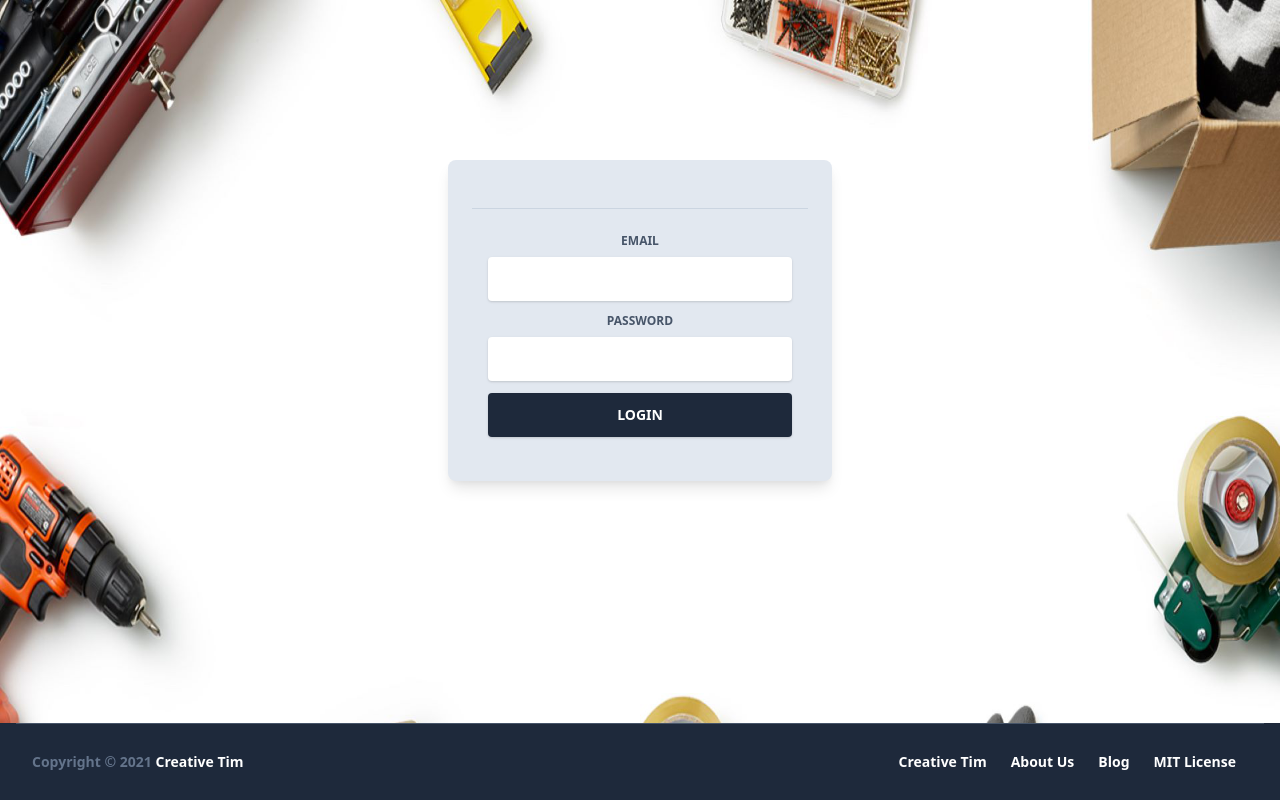
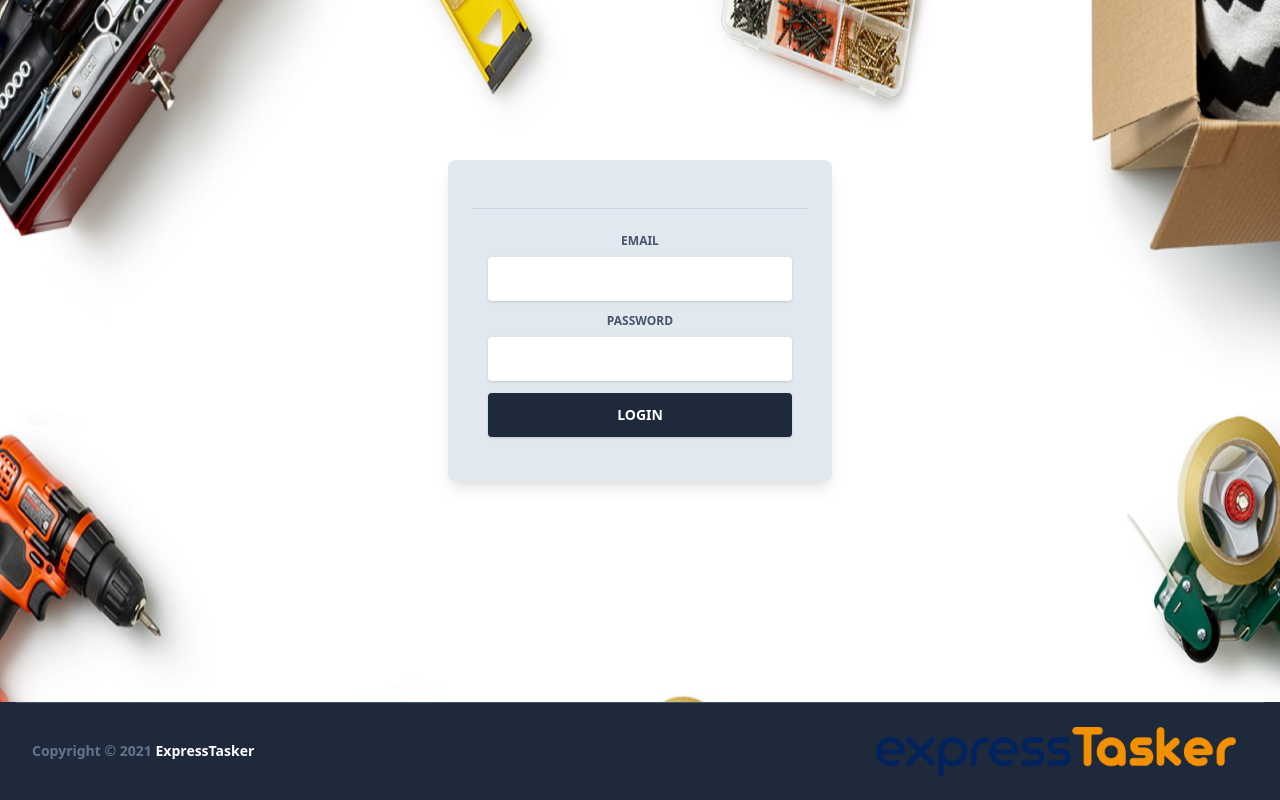
Before and after one commit to Hithru/ExpressTaskerAdmin, a React (Create React App) app in the folder express-tasker-admin/: page / in a window 1280 px wide. Built offline with nearby package versions, Linux system fonts and the light colour scheme.

Commit message:
Change Footer

```diff
--- a/express-tasker-admin/src/component/Footer/Footer.js
+++ b/express-tasker-admin/src/component/Footer/Footer.js
@@ -1,5 +1,5 @@
 import React from "react";
-
+import expressTaskerLogo from "./ExpressTaskerLogo.png";
 export default function FooterSmall(props) {
   return (
     <>
@@ -17,45 +17,21 @@ export default function FooterSmall(props) {
               <div className="text-sm text-blueGray-500 font-semibold py-1 text-center md:text-left">
                 Copyright © {new Date().getFullYear()}{" "}
                 <a
-                  href="https://www.creative-tim.com?ref=nr-footer-small"
+                  href="#"
                   className="text-white hover:text-blueGray-300 text-sm font-semibold py-1"
                 >
-                  Creative Tim
+                  ExpressTasker
                 </a>
               </div>
             </div>
-            <div className="w-full md:w-8/12 px-4">
+            <div className="w-full md:w-4/12 px-4">
               <ul className="flex flex-wrap list-none md:justify-end  justify-center">
                 <li>
                   <a
-                    href="https://www.creative-tim.com?ref=nr-footer-small"
-                    className="text-white hover:text-blueGray-300 text-sm font-semibold block py-1 px-3"
+                    href="#"
+                    className="text-white hover:text-blueGray-300 text-sm font-semibold block py-0 px-3"
                   >
-                    Creative Tim
-                  </a>
-                </li>
-                <li>
-                  <a
-                    href="https://www.creative-tim.com/presentation?ref=nr-footer-small"
-                    className="text-white hover:text-blueGray-300 text-sm font-semibold block py-1 px-3"
-                  >
-                    About Us
-                  </a>
-                </li>
-                <li>
-                  <a
-                    href="http://blog.creative-tim.com?ref=nr-footer-small"
-                    className="text-white hover:text-blueGray-300 text-sm font-semibold block py-1 px-3"
-                  >
-                    Blog
-                  </a>
-                </li>
-                <li>
-                  <a
-                    href="https://github.com/creativetimofficial/notus-react/blob/main/LICENSE.md?ref=nr-footer-small"
-                    className="text-white hover:text-blueGray-300 text-sm font-semibold block py-1 px-3"
-                  >
-                    MIT License
+                    <img src={expressTaskerLogo} />
                   </a>
                 </li>
               </ul>
```
Also changed, not shown: express-tasker-admin/src/component/Footer/ExpressTaskerLogo.png (added).
